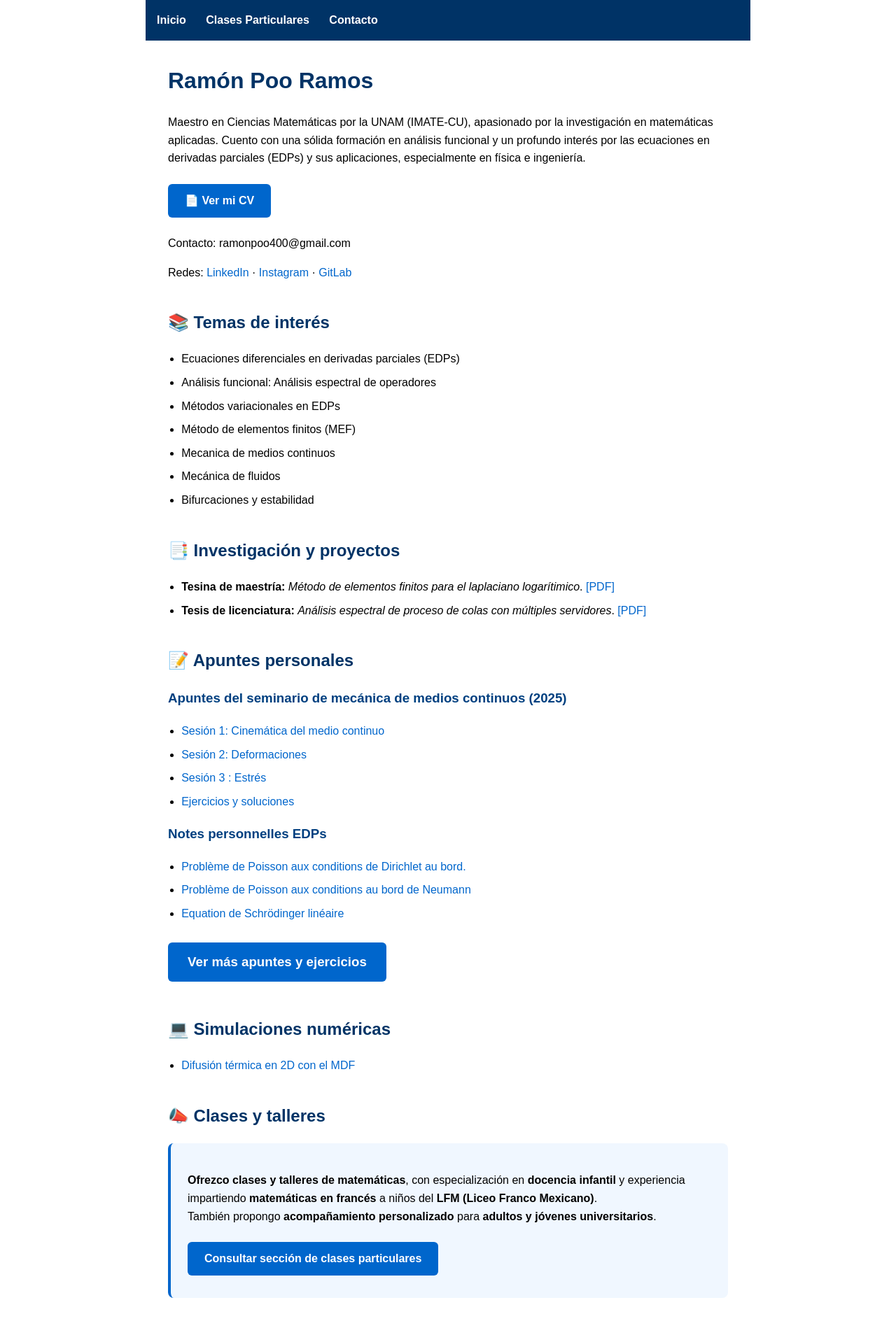
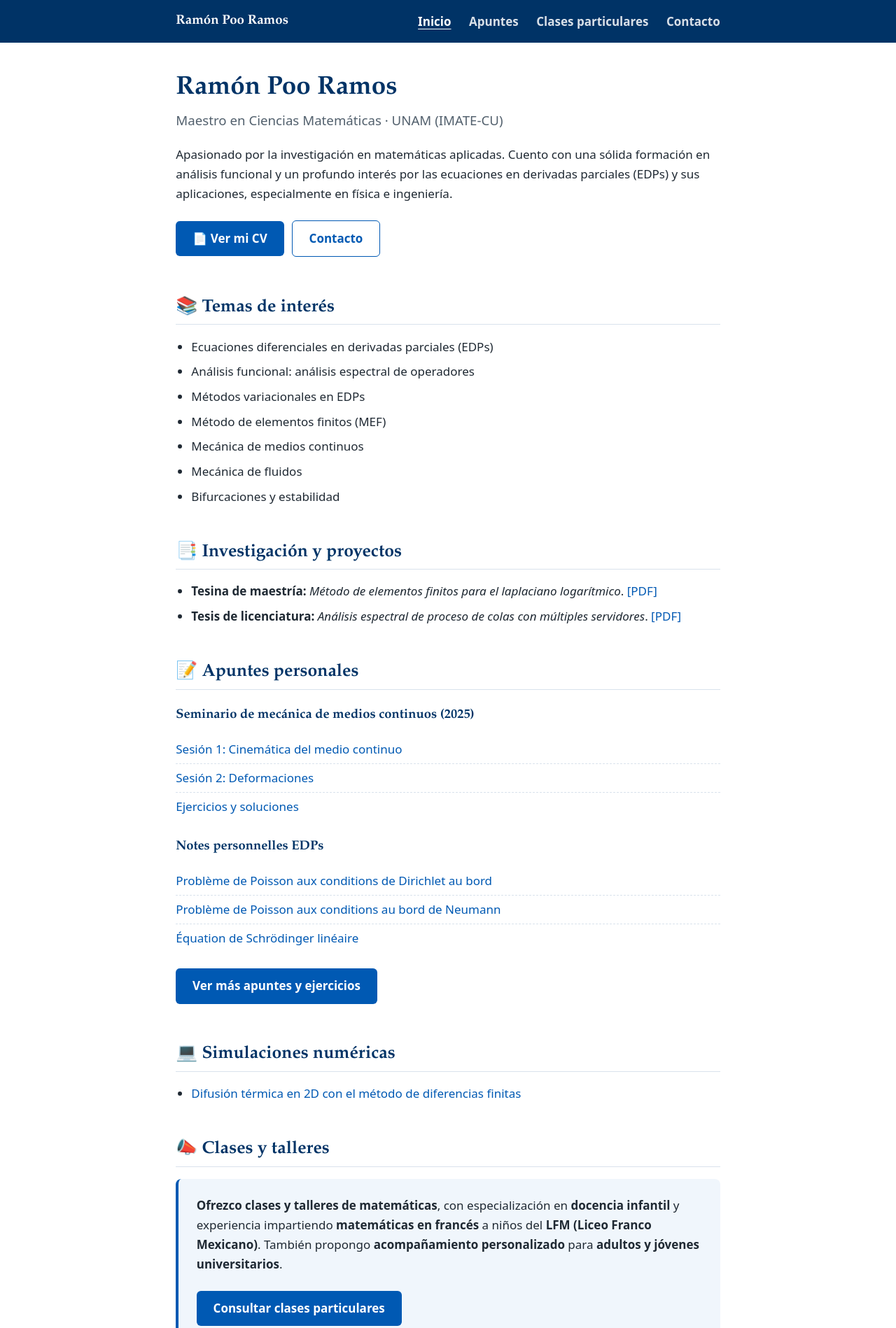
Before and after one commit to Ramonpooo/pagina-personal-ramon, a plain HTML site: page index.html in a window 1280 px wide. Shown: the top 1898 px of the page at 70% size. Drawn offline with Linux system fonts and the light colour scheme.

Commit message:
Rediseño ligero: estilos compartidos, versión móvil y correcciones
- Hoja de estilos común en assets/style.css y favicon
- Menú de navegación consistente en todas las páginas
- Etiqueta viewport para móviles y metadatos (descripción, Open Graph)
- Elimina enlace roto a la sesión 3 de medios continuos
- Enlace de GitLab apunta al perfil público
- Corrige erratas y el título 1D/2D de la simulación
- Sección de contacto propia en la página principal

Co-Authored-By: Claude Opus 5.5 <noreply@anthropic.com>

```diff
--- /dev/null
+++ b/assets/style.css
@@ -0,0 +1,184 @@
+/* Estilos compartidos – Ramón Poo Ramos */
+
+:root {
+  --azul-oscuro: #003366;
+  --azul: #0059b3;
+  --azul-hover: #00478f;
+  --azul-claro: #f0f6fc;
+  --texto: #1f2933;
+  --texto-suave: #52606d;
+  --borde: #d9e2ec;
+  --fondo: #ffffff;
+  --serif: "Iowan Old Style", "Palatino Linotype", Palatino, "Book Antiqua", Georgia, serif;
+  --sans: system-ui, -apple-system, "Segoe UI", Roboto, "Helvetica Neue", Arial, sans-serif;
+}
+
+* { box-sizing: border-box; }
+
+html { scroll-behavior: smooth; }
+
+body {
+  margin: 0;
+  background: var(--fondo);
+  color: var(--texto);
+  font-family: var(--sans);
+  font-size: 1.0625rem;
+  line-height: 1.65;
+}
+
+/* ---------- Navegación ---------- */
+.nav {
+  background: var(--azul-oscuro);
+}
+.nav-inner {
+  max-width: 820px;
+  margin: 0 auto;
+  padding: 0.9em 1.25em;
+  display: flex;
+  flex-wrap: wrap;
+  align-items: center;
+  gap: 0.4em 1.5em;
+}
+.nav a {
+  color: #fff;
+  font-weight: 600;
+  text-decoration: none;
+  opacity: 0.85;
+}
+.nav a:hover,
+.nav a[aria-current="page"] {
+  opacity: 1;
+  text-decoration: underline;
+  text-underline-offset: 4px;
+}
+.nav .marca {
+  font-family: var(--serif);
+  font-size: 1.1em;
+  opacity: 1;
+  margin-right: auto;
+}
+
+/* ---------- Contenido ---------- */
+main {
+  max-width: 820px;
+  margin: 0 auto;
+  padding: 2.5em 1.25em 3em;
+}
+
+h1, h2, h3 {
+  font-family: var(--serif);
+  line-height: 1.25;
+}
+h1 {
+  color: var(--azul-oscuro);
+  font-size: 2.3rem;
+  margin: 0 0 0.2em;
+}
+h2 {
+  color: var(--azul-oscuro);
+  font-size: 1.55rem;
+  margin: 0 0 0.7em;
+  padding-bottom: 0.3em;
+  border-bottom: 1px solid var(--borde);
+}
+h3 {
+  color: var(--azul-oscuro);
+  font-size: 1.15rem;
+  margin: 1.4em 0 0.4em;
+}
+
+.subtitulo {
+  color: var(--texto-suave);
+  font-size: 1.1em;
+  margin-top: 0;
+}
+
+a { color: var(--azul); text-decoration: none; }
+a:hover { text-decoration: underline; }
+
+section { margin-bottom: 3em; }
+
+ul, ol { padding-left: 1.3em; }
+li { margin-bottom: 0.45em; }
+
+/* Listas de documentos sin viñetas */
+.lista-docs {
+  list-style: none;
+  padding-left: 0;
+}
+.lista-docs li {
+  padding: 0.35em 0;
+  border-bottom: 1px dashed var(--borde);
+  margin: 0;
+}
+.lista-docs li:last-child { border-bottom: 0; }
+
+/* ---------- Componentes ---------- */
+.destacado {
+  background: var(--azul-claro);
+  padding: 1.4em 1.5em;
+  border-radius: 8px;
+  border-left: 4px solid var(--azul);
+}
+.destacado > :first-child { margin-top: 0; }
+.destacado > :last-child { margin-bottom: 0; }
+
+.boton {
+  display: inline-block;
+  background: var(--azul);
+  color: #fff;
+  padding: 0.65em 1.4em;
+  margin: 0.4em 0.4em 0.4em 0;
+  border-radius: 6px;
+  font-weight: 600;
+  transition: background 0.2s;
+}
+.boton:hover {
+  background: var(--azul-hover);
+  text-decoration: none;
+}
+.boton-secundario {
+  background: transparent;
+  color: var(--azul);
+  border: 1.5px solid var(--azul);
+}
+.boton-secundario:hover {
+  background: var(--azul-claro);
+}
+
+.enlaces {
+  display: flex;
+  flex-wrap: wrap;
+  gap: 0.3em 1.2em;
+  padding: 0;
+  list-style: none;
+}
+
+img { max-width: 100%; height: auto; }
+
+iframe {
+  width: 100%;
+  border: 0;
+  border-radius: 8px;
+  box-shadow: 0 2px 6px rgba(0, 0, 0, 0.1);
+}
+
+small, .nota { color: var(--texto-suave); }
+
+/* ---------- Pie de página ---------- */
+.pie {
+  border-top: 1px solid var(--borde);
+  color: var(--texto-suave);
+  font-size: 0.9em;
+  text-align: center;
+  padding: 1.5em 1.25em 2.5em;
+}
+
+/* ---------- Móvil ---------- */
+@media (max-width: 600px) {
+  body { font-size: 1rem; }
+  h1 { font-size: 1.9rem; }
+  h2 { font-size: 1.35rem; }
+  .nav .marca { width: 100%; }
+  .destacado { padding: 1.1em 1.1em; }
+}
--- a/index.html
+++ b/index.html
@@ -2,89 +2,35 @@
 <html lang="es">
 <head>
   <meta charset="UTF-8">
-  <title>Ramón Poo – Página personal</title>
-  <style>
-    body {
-      font-family: sans-serif;
-      max-width: 800px;
-      margin: auto;
-      padding: 2em;
-      line-height: 1.6;
-    }
-    h1, h2 {
-      color: #003366;
-    }
-    h3 {
-      color: #004080;
-    }
-    a {
-      color: #0066cc;
-      text-decoration: none;
-    }
-    a:hover {
-      text-decoration: underline;
-    }
-    section {
-      margin-bottom: 2.5em;
-    }
-    /* Nuevos estilos para mantener consistencia */
-    nav {
-      background: #003366;
-      padding: 1em;
-      margin: -2em -2em 2em -2em;
-      border-radius: 0;
-    }
-    nav a {
-      color: white;
-      margin-right: 1.5em;
-      font-weight: bold;
-    }
-    .destacado {
-      background: #f0f7ff;
-      padding: 1.5em;
-      border-radius: 8px;
-      border-left: 4px solid #0066cc;
-    }
-    .boton {
-      background: #0066cc;
-      color: white;
-      padding: 0.7em 1.5em;
-      border-radius: 6px;
-      display: inline-block;
-      margin: 0.5em 0;
-      font-weight: bold;
-      transition: background 0.3s;
-    }
-    .boton:hover {
-      background: #004d99;
-      text-decoration: none;
-    }
-    ul {
-      padding-left: 1.2em;
-    }
-    li {
-      margin-bottom: 0.5em;
-    }
-  </style>
+  <meta name="viewport" content="width=device-width, initial-scale=1.0">
+  <title>Ramón Poo Ramos – Matemáticas aplicadas</title>
+  <meta name="description" content="Página personal de Ramón Poo Ramos, Maestro en Ciencias Matemáticas (UNAM). Investigación en EDPs, análisis funcional y elementos finitos; apuntes, simulaciones y clases de matemáticas.">
+  <meta property="og:title" content="Ramón Poo Ramos – Matemáticas aplicadas">
+  <meta property="og:description" content="Investigación en EDPs y análisis funcional, apuntes, simulaciones numéricas y clases de matemáticas.">
+  <meta property="og:type" content="website">
+  <link rel="icon" href="assets/favicon.svg" type="image/svg+xml">
+  <link rel="stylesheet" href="assets/style.css">
 </head>
 <body>
 
-  <!-- Menú de navegación añadido para consistencia -->
-  <nav>
-    <a href="index.html">Inicio</a>
-    <a href="ClasesParticulares.html">Clases Particulares</a>
+  <nav class="nav">
+    <div class="nav-inner">
+      <a href="index.html" class="marca">Ramón Poo Ramos</a>
+      <a href="index.html" aria-current="page">Inicio</a>
+      <a href="apuntes.html">Apuntes</a>
+      <a href="ClasesParticulares.html">Clases particulares</a>
       <a href="#contacto">Contacto</a>
+    </div>
   </nav>
 
+  <main>
+    <section>
       <h1>Ramón Poo Ramos</h1>
-  <section>
-    <p>Maestro en Ciencias Matemáticas por la UNAM (IMATE-CU), apasionado por la investigación en matemáticas aplicadas. Cuento con una sólida formación en análisis funcional y un profundo interés por las ecuaciones en derivadas parciales (EDPs) y sus aplicaciones, especialmente en física e ingeniería.</p>
-    <p><strong><a href="assets/cv.pdf" class="boton">📄 Ver mi CV</a></strong></p>
-    <p>Contacto: ramonpoo400@gmail.com</p>
-    <p>Redes:
-      <a href="https://www.linkedin.com/in/ramon-poo-ramos" target="_blank">LinkedIn</a> ·
-      <a href="https://www.instagram.com/ramon.poo/" target="_blank">Instagram</a> ·
-      <a href="https://gitlab.com/dashboard/projects/personal" target="_blank">GitLab</a>
+      <p class="subtitulo">Maestro en Ciencias Matemáticas · UNAM (IMATE-CU)</p>
+      <p>Apasionado por la investigación en matemáticas aplicadas. Cuento con una sólida formación en análisis funcional y un profundo interés por las ecuaciones en derivadas parciales (EDPs) y sus aplicaciones, especialmente en física e ingeniería.</p>
+      <p>
+        <a href="assets/cv.pdf" class="boton">📄 Ver mi CV</a>
+        <a href="#contacto" class="boton boton-secundario">Contacto</a>
       </p>
     </section>
 
@@ -92,10 +38,10 @@
       <h2>📚 Temas de interés</h2>
       <ul>
         <li>Ecuaciones diferenciales en derivadas parciales (EDPs)</li>
-      <li>Análisis funcional: Análisis espectral de operadores</li>
+        <li>Análisis funcional: análisis espectral de operadores</li>
         <li>Métodos variacionales en EDPs</li>
         <li>Método de elementos finitos (MEF)</li>
-      <li>Mecanica de medios continuos</li>
+        <li>Mecánica de medios continuos</li>
         <li>Mecánica de fluidos</li>
         <li>Bifurcaciones y estabilidad</li>
       </ul>
@@ -104,46 +50,60 @@
     <section>
       <h2>📑 Investigación y proyectos</h2>
       <ul>
-      <li><strong>Tesina de maestría:</strong> <em>Método de elementos finitos para el laplaciano logarítimico</em>. <a href="investigacion/tesina_maestria.pdf">[PDF]</a></li>
+        <li><strong>Tesina de maestría:</strong> <em>Método de elementos finitos para el laplaciano logarítmico</em>. <a href="investigacion/tesina_maestria.pdf">[PDF]</a></li>
         <li><strong>Tesis de licenciatura:</strong> <em>Análisis espectral de proceso de colas con múltiples servidores</em>. <a href="investigacion/tesis_licenciatura.pdf">[PDF]</a></li>
       </ul>
     </section>
 
     <section>
       <h2>📝 Apuntes personales</h2>
-    <h3>Apuntes del seminario de mecánica de medios continuos (2025)</h3>
-    <ul>
+      <h3>Seminario de mecánica de medios continuos (2025)</h3>
+      <ul class="lista-docs">
         <li><a href="apuntes/SeminarioMediosContinuos/sesion1_cinematica_medios_continuos.pdf">Sesión 1: Cinemática del medio continuo</a></li>
         <li><a href="apuntes/SeminarioMediosContinuos/sesion2_deformaciones.pdf">Sesión 2: Deformaciones</a></li>
-      <li><a href="apuntes/SeminarioMediosContinuos/sesion3.pdf">Sesión 3 : Estrés</a></li>
         <li><a href="apuntes/SeminarioMediosContinuos/ejercicios-soluciones.pdf">Ejercicios y soluciones</a></li>
       </ul>
       <h3>Notes personnelles EDPs</h3>
-      <ul>
-      <li><a href="apuntes/ApuntesPersonalesEDPs/ProblemeDePoissonConditionsDirichlet.pdf">Problème de Poisson aux conditions de Dirichlet au bord.</a></li>
-      <li><a href="apuntes/ApuntesPersonalesEDPs/EquationDePoissonAuxLimitesDeNeumann.pdf">Problème de Poisson aux conditions au bord de Neumann </a></li>
-      <li><a href="apuntes/ApuntesPersonalesEDPs/EquationDeShrodingerLineaire.pdf">Equation de Schrödinger linéaire</a></li>
+      <ul class="lista-docs">
+        <li><a href="apuntes/ApuntesPersonalesEDPs/ProblemeDePoissonConditionsDirichlet.pdf">Problème de Poisson aux conditions de Dirichlet au bord</a></li>
+        <li><a href="apuntes/ApuntesPersonalesEDPs/EquationDePoissonAuxLimitesDeNeumann.pdf">Problème de Poisson aux conditions au bord de Neumann</a></li>
+        <li><a href="apuntes/ApuntesPersonalesEDPs/EquationDeShrodingerLineaire.pdf">Équation de Schrödinger linéaire</a></li>
       </ul>
-    <h3><a href="apuntes.html" class="boton">Ver más apuntes y ejercicios</a></h3>
+      <p><a href="apuntes.html" class="boton">Ver más apuntes y ejercicios</a></p>
     </section>
 
-  <section>
+    <section id="simulaciones">
       <h2>💻 Simulaciones numéricas</h2>
       <ul>
-      <li><a href="simulaciones/difusion.html">Difusión térmica en 2D con el MDF</a></li>
+        <li><a href="simulaciones/difusion.html">Difusión térmica en 2D con el método de diferencias finitas</a></li>
       </ul>
     </section>
 
-  <section id="contacto">
+    <section id="clases">
       <h2>📣 Clases y talleres</h2>
       <div class="destacado">
         <p>
-        <strong>Ofrezco clases y talleres de matemáticas</strong>, con especialización en <strong>docencia infantil</strong> y experiencia impartiendo <strong>matemáticas en francés</strong> a niños del <strong>LFM (Liceo Franco Mexicano)</strong>.<br>
+          <strong>Ofrezco clases y talleres de matemáticas</strong>, con especialización en <strong>docencia infantil</strong> y experiencia impartiendo <strong>matemáticas en francés</strong> a niños del <strong>LFM (Liceo Franco Mexicano)</strong>.
           También propongo <strong>acompañamiento personalizado</strong> para <strong>adultos y jóvenes universitarios</strong>.
         </p>
-      <a href="ClasesParticulares.html" class="boton">Consultar sección de clases particulares</a>
+        <a href="ClasesParticulares.html" class="boton">Consultar clases particulares</a>
       </div>
     </section>
 
+    <section id="contacto">
+      <h2>📩 Contacto</h2>
+      <p>Correo: <a href="mailto:ramonpoo400@gmail.com">ramonpoo400@gmail.com</a></p>
+      <ul class="enlaces">
+        <li><a href="https://www.linkedin.com/in/ramon-poo-ramos" target="_blank" rel="noopener">LinkedIn</a></li>
+        <li><a href="https://gitlab.com/ramonpoo400" target="_blank" rel="noopener">GitLab</a></li>
+        <li><a href="https://www.instagram.com/ramon.poo/" target="_blank" rel="noopener">Instagram</a></li>
+      </ul>
+    </section>
+  </main>
+
+  <footer class="pie">
+    © 2026 Ramón Poo Ramos
+  </footer>
+
 </body>
 </html>
```
Also changed, not shown: ClasesParticulares.html (+43 -52 lines), apuntes.html (+65 -71 lines), simulaciones/difusion.html (+28 -24 lines), assets/favicon.svg (added). Lines whose indentation alone changed are shown as unchanged.
